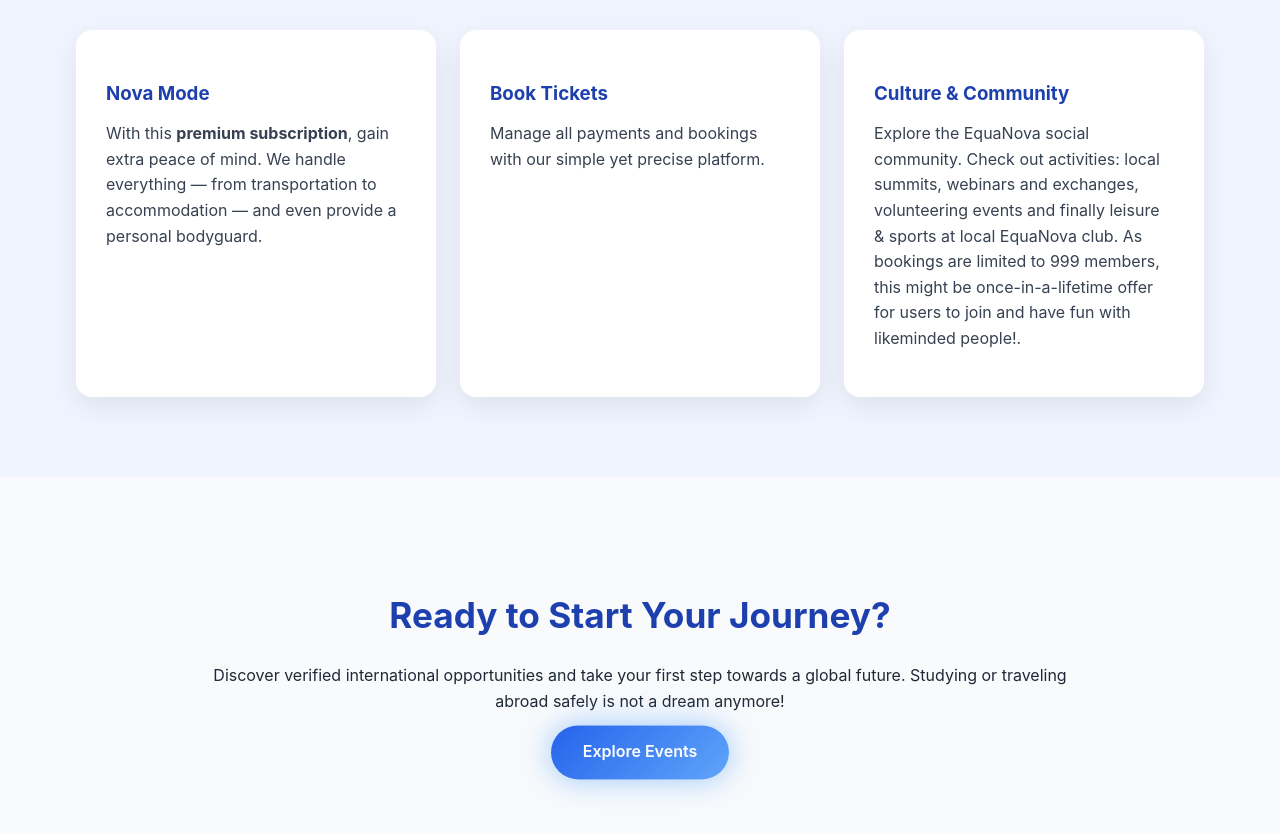
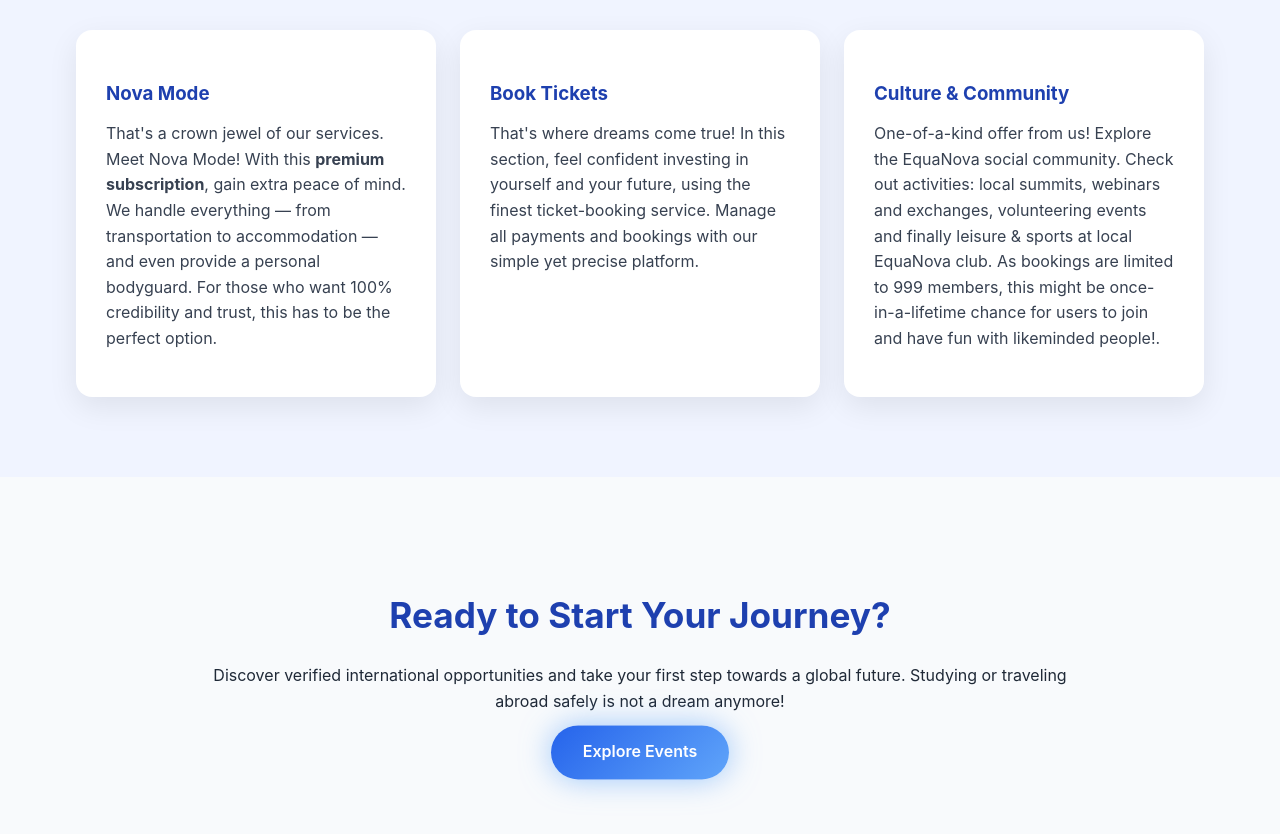
Before and after one commit to EquaNova-org/platform, a website: page public/index.html in a window 1280 px wide. Shown: the part 2280-3114 px from the top of the page. Drawn offline with Linux system fonts and the light colour scheme.

Commit message:
index.html

```diff
--- a/public/index.html
+++ b/public/index.html
@@ -96,15 +96,20 @@
             <div class="feature-card">
                 <h3>Nova Mode</h3>
                 <p>
+                    That's a crown jewel of our services. Meet Nova Mode!
+
                     With this <strong>premium subscription</strong>, gain extra peace of mind.
                     We handle everything — from transportation to accommodation —
-                    and even provide a personal bodyguard.
+                    and even provide a personal bodyguard. For those who want 100% credibility and trust, this has to be the perfect option.
                 </p>
             </div>
 
             <div class="feature-card">
                 <h3>Book Tickets</h3>
                 <p>
+                    That's where dreams come true!
+
+                    In this section, feel confident investing in yourself and your future, using the finest ticket-booking service.
                     Manage all payments and bookings with our simple yet precise platform.
                 </p>
             </div>
@@ -112,9 +117,10 @@
             <div class="feature-card">
                 <h3>Culture & Community</h3>
                 <p>
+                    One-of-a-kind offer from us!
                     Explore the EquaNova social community.
                     Check out activities: local summits, webinars and exchanges, volunteering events and finally leisure & sports at local EquaNova club.
-                    As bookings are limited to 999 members, this might be once-in-a-lifetime offer for users to join and have fun with likeminded people!.
+                    As bookings are limited to 999 members, this might be once-in-a-lifetime chance for users to join and have fun with likeminded people!.
                 </p>
             </div>
         </div>
```
